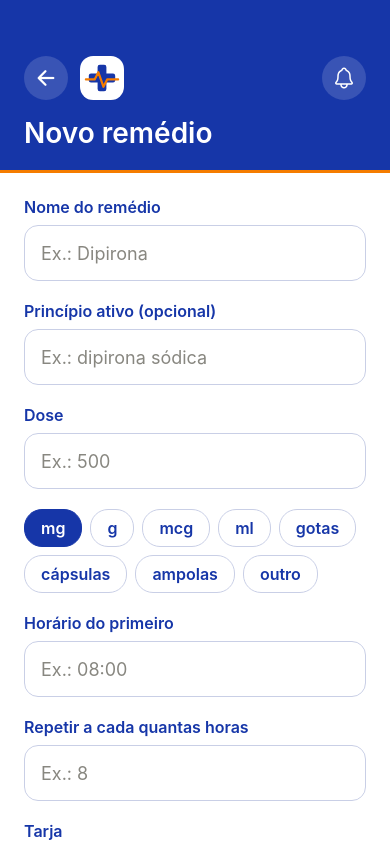
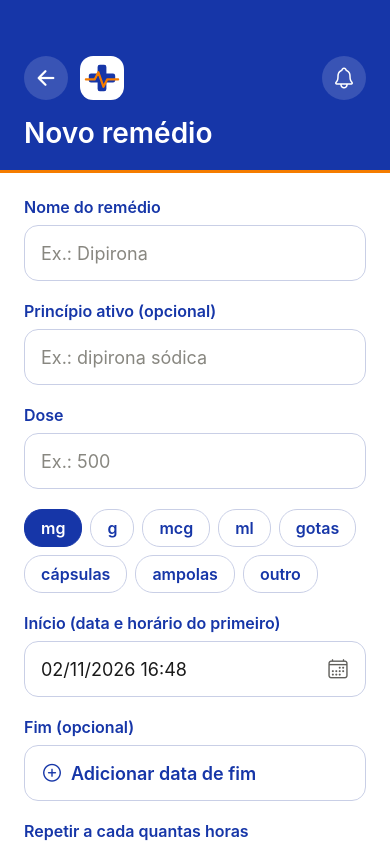
Before and after one commit to oandredev/projeto-gerenciamento-de-saude, a React Native app in the folder frontend/: screen /MedicationForm in a window 390 px wide. Built offline with nearby package versions, Linux system fonts and the light colour scheme.

Commit message:
feat: seletor de início e fim e aviso ao editar remédio

```diff
--- a/frontend/src/screens/MedicationFormScreen.js
+++ b/frontend/src/screens/MedicationFormScreen.js
@@ -9,11 +9,13 @@ import {
   TextInput,
   View,
 } from 'react-native';
+import { Ionicons } from '@expo/vector-icons';
 import Header from '../components/Header';
+import DateTimeField from '../components/DateTimeField';
 import { colors } from '../styles/theme';
 import { getActiveProfile } from '../services/profileService';
 import { createSchedule, updateSchedule } from '../services/scheduleService';
-import { STRIPE_LABELS, formatTime } from '../utils/format';
+import { STRIPE_LABELS } from '../utils/format';
 
 // Os valores (MG, ML...) são os do back-end; o texto é o que a pessoa vê.
 const DOSAGE_UNITS = [
@@ -29,12 +31,24 @@ const DOSAGE_UNITS = [
 
 const STRIPES = ['NONE', 'YELLOW', 'RED', 'BLACK'];
 
+// O back-end só confirma ocorrências dentro de uma janela de cerca de 12 horas.
+// Por isso o início pode estar no passado, mas no máximo 11 horas atrás.
+const MAX_PAST_HOURS = 11;
+const HOUR_MS = 60 * 60 * 1000;
+
 // Converte o intervalo do back-end para "a cada quantas horas".
 // O formulário só entende horas (1 a 24); outros intervalos voltam vazios.
 function toIntervalInput(s) {
   if (s.intervalUnit === 'HOUR') return String(s.intervalValue);
   if (s.intervalUnit === 'DAY' && s.intervalValue === 1) return '24';
   return '';
+}
+
+// Agora, sem segundos (o seletor só mexe em data, hora e minuto)
+function nowWithoutSeconds() {
+  const d = new Date();
+  d.setSeconds(0, 0);
+  return d;
 }
 
 function Chip({ label, selected, onPress }) {
@@ -62,7 +76,10 @@ export default function MedicationFormScreen({ navigation, route }) {
     details?.dosageAmount != null ? String(details.dosageAmount).replace('.', ',') : ''
   );
   const [unit, setUnit] = useState(details?.dosageUnit ?? 'MG');
-  const [time, setTime] = useState(schedule ? formatTime(schedule.startAt) : '');
+  const [startAt, setStartAt] = useState(
+    schedule ? new Date(schedule.startAt) : nowWithoutSeconds()
+  );
+  const [endAt, setEndAt] = useState(schedule?.endAt ? new Date(schedule.endAt) : null);
   const [interval, setInterval] = useState(schedule ? toIntervalInput(schedule) : '');
   const [stripe, setStripe] = useState(details?.stripe ?? 'NONE');
   const [error, setError] = useState('');
@@ -73,22 +90,29 @@ export default function MedicationFormScreen({ navigation, route }) {
     const cleanName = name.trim();
     const amount = Number(dose.replace(',', '.'));
     const hours = Number(interval);
-    const timeMatch = time.trim().match(/^([01]?\d|2[0-3]):([0-5]\d)$/);
 
-    if (!cleanName || !dose || !time || !interval) {
-      setError('Preencha o nome, a dose, o horário e o intervalo.');
+    if (!cleanName || !dose || !interval) {
+      setError('Preencha o nome, a dose e o intervalo.');
       return;
     }
     if (!Number.isFinite(amount) || amount <= 0) {
       setError('A dose precisa ser um número maior que zero.');
       return;
     }
-    if (!timeMatch) {
-      setError('Digite o horário no formato 08:00.');
+    if (!Number.isInteger(hours) || hours < 1 || hours > 24) {
+      setError('O intervalo deve ser de 1 a 24 horas.');
       return;
     }
-    if (!Number.isInteger(hours) || hours < 1 || hours > 24) {
-      setError('O intervalo deve ser de 1 a 24 horas.');
+
+    // Ao editar, só confere o limite se a pessoa mudou o início
+    const startChanged =
+      !isEditing || startAt.getTime() !== new Date(schedule.startAt).getTime();
+    if (startChanged && startAt.getTime() < Date.now() - MAX_PAST_HOURS * HOUR_MS) {
+      setError(`O início pode ser no máximo ${MAX_PAST_HOURS} horas no passado.`);
+      return;
+    }
+    if (endAt && endAt.getTime() <= startAt.getTime()) {
+      setError('A data de fim precisa ser depois do início.');
       return;
     }
     if (!profile) {
@@ -96,19 +120,16 @@ export default function MedicationFormScreen({ navigation, route }) {
       return;
     }
 
-    // Primeiro horário no relógio do celular (o back-end recebe em UTC).
-    // Ao criar: hoje. Ao editar: mantém o dia original e troca só a hora.
-    const startAt = isEditing ? new Date(schedule.startAt) : new Date();
-    startAt.setHours(Number(timeMatch[1]), Number(timeMatch[2]), 0, 0);
-
     const unitLabel = DOSAGE_UNITS.find((u) => u.value === unit).label;
     const doseText = String(amount).replace('.', ',');
 
     // Campos que servem tanto para criar quanto para editar
+    // (o back-end recebe as datas em UTC)
     const fields = {
       type: 'MEDICATION',
       title: `${cleanName} ${doseText} ${unitLabel}`,
       startAt: startAt.toISOString(),
+      endAt: endAt ? endAt.toISOString() : undefined,
       intervalValue: hours === 24 ? 1 : hours,
       intervalUnit: hours === 24 ? 'DAY' : 'HOUR',
     };
@@ -122,7 +143,6 @@ export default function MedicationFormScreen({ navigation, route }) {
           ...fields,
           id: schedule.id,
           notes: schedule.notes ?? undefined,
-          endAt: schedule.endAt ?? undefined,
           reminderValue: schedule.reminderValue ?? undefined,
           reminderUnit: schedule.reminderUnit ?? undefined,
           details: {
@@ -173,6 +193,21 @@ export default function MedicationFormScreen({ navigation, route }) {
         contentContainerStyle={styles.content}
         keyboardShouldPersistTaps="handled"
       >
+        {/* Aviso: só aparece ao editar */}
+        {isEditing && (
+          <View style={styles.notice}>
+            <Ionicons
+              name="information-circle-outline"
+              size={24}
+              color={colors.orangeText}
+            />
+            <Text style={styles.noticeText}>
+              Editar não altera as confirmações já realizadas. Depois de salvar,
+              elas ficam como estão e não podem ser mudadas.
+            </Text>
+          </View>
+        )}
+
         <Text style={styles.label}>Nome do remédio</Text>
         <TextInput
           style={styles.input}
@@ -211,14 +246,19 @@ export default function MedicationFormScreen({ navigation, route }) {
           ))}
         </View>
 
-        <Text style={styles.label}>Horário do primeiro</Text>
-        <TextInput
-          style={styles.input}
-          placeholder="Ex.: 08:00"
-          placeholderTextColor={colors.placeholder}
-          keyboardType="numbers-and-punctuation"
-          value={time}
-          onChangeText={setTime}
+        <DateTimeField
+          label="Início (data e horário do primeiro)"
+          value={startAt}
+          onChange={setStartAt}
+        />
+
+        <DateTimeField
+          label="Fim (opcional)"
+          value={endAt}
+          onChange={setEndAt}
+          optional
+          emptyText="Adicionar data de fim"
+          defaultValue={new Date(startAt.getTime() + 7 * 24 * HOUR_MS)}
         />
 
         <Text style={styles.label}>Repetir a cada quantas horas</Text>
@@ -253,6 +293,9 @@ export default function MedicationFormScreen({ navigation, route }) {
           <Text style={styles.saveText}>
             {saving ? 'Salvando...' : isEditing ? 'Salvar edição' : 'Salvar'}
           </Text>
+          {!saving && (
+            <Ionicons name="checkmark" size={24} color={colors.orangeLight} />
+          )}
         </Pressable>
       </ScrollView>
     </KeyboardAvoidingView>
@@ -262,6 +305,16 @@ export default function MedicationFormScreen({ navigation, route }) {
 const styles = StyleSheet.create({
   container: { flex: 1, backgroundColor: colors.white },
   content: { padding: 24, paddingBottom: 40 },
+  notice: {
+    flexDirection: 'row',
+    alignItems: 'flex-start',
+    gap: 10,
+    backgroundColor: colors.orangeBg,
+    borderRadius: 14,
+    padding: 14,
+    marginBottom: 20,
+  },
+  noticeText: { flex: 1, color: colors.ink, fontSize: 15, lineHeight: 21 },
   label: {
     color: colors.blue,
     fontSize: 16,
@@ -306,8 +359,10 @@ const styles = StyleSheet.create({
     height: 56,
     borderRadius: 28,
     backgroundColor: colors.blue,
+    flexDirection: 'row',
     alignItems: 'center',
     justifyContent: 'center',
+    gap: 8,
     marginTop: 8,
   },
   saveText: { color: colors.white, fontSize: 20, fontWeight: '600' },
```
